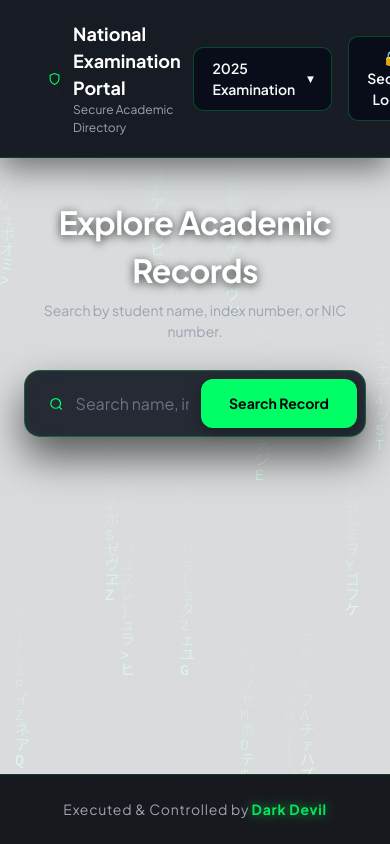
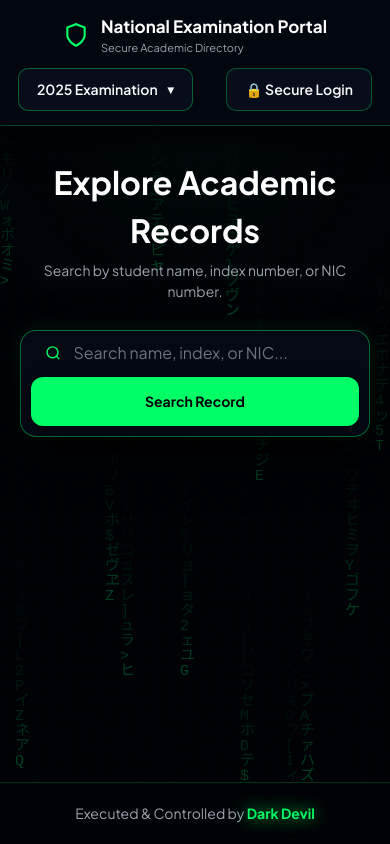
Before and after one commit to ectfgweserdt/al-result-portal, a React (Vite) app: page / in a window 390 px wide. Built offline with nearby package versions, Linux system fonts and the light colour scheme.

Commit message:
Update App.css

```diff
--- a/src/App.css
+++ b/src/App.css
@@ -1,11 +1,14 @@
 @import url('https://fonts.googleapis.com/css2?family=Plus+Jakarta+Sans:wght@400;500;600;700&display=swap');
 
-body, html {
+/* Pure OLED Deep Dark Base */
+html, body, #root {
   margin: 0;
   padding: 0;
+  width: 100%;
+  min-height: 100vh;
+  background-color: #010308 !important;
+  color: #f9fafb;
   font-family: 'Plus Jakarta Sans', sans-serif;
-  background-color: #010306;
-  color: #f9fafb;
   overflow-x: hidden;
 }
 
@@ -14,6 +17,7 @@
   position: relative;
   display: flex;
   flex-direction: column;
+  background-color: #010308;
 }
 
 .hacking-canvas {
@@ -24,7 +28,7 @@
   height: 100vh;
   pointer-events: none;
   z-index: 1;
-  opacity: 0.12;
+  opacity: 0.25;
 }
 
 .ambient-glow {
@@ -33,10 +37,10 @@
   left: 20vw;
   width: 60vw;
   height: 60vh;
-  background: radial-gradient(circle, rgba(0, 255, 102, 0.05) 0%, rgba(0, 150, 255, 0.02) 40%, transparent 70%);
+  background: radial-gradient(circle, rgba(0, 255, 102, 0.06) 0%, rgba(0, 150, 255, 0.02) 50%, transparent 75%);
   pointer-events: none;
   z-index: 1;
-  filter: blur(80px);
+  filter: blur(90px);
 }
 
 .header, .main-content, .modal-backdrop, .floating-toast, .footer-syndicate {
@@ -44,15 +48,16 @@
   z-index: 2;
 }
 
+/* Header */
 .header {
   display: flex;
   justify-content: space-between;
   align-items: center;
-  padding: 20px 48px;
-  background: rgba(3, 7, 16, 0.9);
-  backdrop-filter: blur(16px);
-  border-bottom: 1px solid rgba(0, 255, 102, 0.15);
-  box-shadow: 0 10px 30px rgba(0, 0, 0, 0.5);
+  padding: 16px 32px;
+  background: rgba(3, 7, 16, 0.95);
+  backdrop-filter: blur(20px);
+  border-bottom: 1px solid rgba(0, 255, 102, 0.25);
+  box-shadow: 0 10px 30px rgba(0, 0, 0, 0.9);
 }
 
 .logo-area {
@@ -67,47 +72,42 @@
 
 .logo-area h2 {
   margin: 0;
-  font-size: 18px;
+  font-size: 17px;
   font-weight: 700;
   color: #fff;
 }
 
 .logo-area p {
   margin: 0;
-  font-size: 12px;
+  font-size: 11px;
   color: #9ca3af;
 }
 
 .nav-controls {
   display: flex;
-  gap: 16px;
+  gap: 14px;
   align-items: center;
 }
 
-/* Custom Animated Dropdown with perfect hit padding */
+/* Dropdown Menu Fix */
 .custom-dropdown {
   position: relative;
   user-select: none;
+  z-index: 100;
 }
 
 .dropdown-selected {
   padding: 10px 18px;
   border-radius: 10px;
-  border: 1px solid rgba(0, 255, 102, 0.25);
-  background: rgba(8, 13, 26, 0.9);
+  border: 1px solid rgba(0, 255, 102, 0.35);
+  background: rgba(8, 14, 28, 0.95);
   color: #f9fafb;
   font-weight: 600;
   font-size: 14px;
   cursor: pointer;
   display: flex;
   align-items: center;
-  gap: 12px;
-  transition: all 0.2s ease;
-}
-
-.dropdown-selected:hover {
-  border-color: #00ff66;
-  box-shadow: 0 0 12px rgba(0, 255, 102, 0.2);
+  gap: 10px;
 }
 
 .arrow {
@@ -121,76 +121,69 @@
 
 .dropdown-menu {
   position: absolute;
-  top: calc(100% + 8px);
+  top: calc(100% + 6px);
   left: 0;
   width: 100%;
-  background: rgba(4, 8, 18, 0.98);
-  border: 1px solid rgba(0, 255, 102, 0.3);
-  border-radius: 10px;
+  min-width: 180px;
+  background: rgba(4, 8, 20, 0.98);
+  border: 1px solid rgba(0, 255, 102, 0.5);
+  border-radius: 12px;
+  box-shadow: 0 20px 40px rgba(0, 0, 0, 0.95), 0 0 15px rgba(0, 255, 102, 0.2);
+  backdrop-filter: blur(20px);
+  z-index: 999;
+  display: flex;
+  flex-direction: column;
   overflow: hidden;
-  box-shadow: 0 20px 40px rgba(0, 0, 0, 0.8);
-  backdrop-filter: blur(16px);
-  opacity: 0;
-  transform: translateY(-10px);
-  pointer-events: none;
-  transition: all 0.2s ease;
 }
 
-.dropdown-menu.show {
-  opacity: 1;
-  transform: translateY(0);
+.dropdown-item {
+  width: 100%;
+  padding: 14px 18px;
+  font-size: 14px;
+  font-weight: 600;
+  color: #cbd5e1;
+  background: transparent;
+  border: none;
+  text-align: left;
+  cursor: pointer;
   pointer-events: auto;
+  transition: all 0.15s ease;
 }
 
-.dropdown-menu div {
-  padding: 12px 16px;
-  font-size: 14px;
-  font-weight: 500;
-  color: #cbd5e1;
-  cursor: pointer;
-  transition: background 0.15s, color 0.15s;
-}
-
-.dropdown-menu div:hover {
+.dropdown-item:hover, .dropdown-item:active {
   background: rgba(0, 255, 102, 0.2);
   color: #00ff66;
 }
 
-/* Tactile Button */
+/* Buttons */
 .tactile-btn {
   padding: 10px 20px;
   border-radius: 10px;
-  border: 1px solid rgba(0, 255, 102, 0.4);
-  background: linear-gradient(135deg, rgba(0, 255, 102, 0.2), rgba(0, 255, 102, 0.05));
+  border: 1px solid rgba(0, 255, 102, 0.5);
+  background: linear-gradient(135deg, rgba(0, 255, 102, 0.25), rgba(0, 255, 102, 0.08));
   color: #00ff66;
-  font-weight: 600;
+  font-weight: 700;
   font-size: 14px;
   cursor: pointer;
   transition: all 0.15s ease;
-  box-shadow: 0 4px 15px rgba(0, 0, 0, 0.3);
+  box-shadow: 0 4px 15px rgba(0, 0, 0, 0.5);
 }
 
 .tactile-btn:hover {
-  background: linear-gradient(135deg, rgba(0, 255, 102, 0.3), rgba(0, 255, 102, 0.1));
+  background: linear-gradient(135deg, rgba(0, 255, 102, 0.35), rgba(0, 255, 102, 0.15));
   border-color: #00ff66;
-  transform: translateY(-1px);
-  box-shadow: 0 6px 20px rgba(0, 255, 102, 0.25);
-}
-
-.tactile-btn:active {
-  transform: scale(0.97);
+  box-shadow: 0 0 20px rgba(0, 255, 102, 0.3);
 }
 
 .admin-toggle-btn {
   padding: 10px 18px;
   border-radius: 10px;
-  border: 1px solid rgba(0, 255, 102, 0.25);
-  background: rgba(8, 13, 26, 0.9);
+  border: 1px solid rgba(0, 255, 102, 0.3);
+  background: rgba(8, 14, 28, 0.95);
   color: #f9fafb;
   font-weight: 600;
   font-size: 14px;
   cursor: pointer;
-  transition: all 0.2s ease;
 }
 
 .admin-toggle-btn.active {
@@ -200,10 +193,11 @@
   box-shadow: 0 0 15px rgba(0, 255, 102, 0.3);
 }
 
+/* Main Layout */
 .main-content {
   max-width: 1200px;
-  margin: 40px auto;
-  padding: 0 24px;
+  margin: 32px auto;
+  padding: 0 20px;
   text-align: center;
   flex: 1;
   width: 100%;
@@ -213,10 +207,8 @@
 .hero-section h1 {
   font-size: 32px;
   font-weight: 700;
-  letter-spacing: -0.02em;
   margin-bottom: 6px;
   color: #ffffff;
-  text-shadow: 0 2px 10px rgba(0, 0, 0, 0.8);
 }
 
 .hero-section p {
@@ -224,24 +216,25 @@
   font-size: 14px;
 }
 
+/* Search Box Sharp Container */
 .search-box-container {
   display: flex;
   gap: 12px;
   max-width: 700px;
   margin: 28px auto 0 auto;
-  background: rgba(6, 11, 24, 0.85);
+  background: rgba(5, 10, 22, 0.95);
   padding: 8px;
   border-radius: 16px;
-  border: 1px solid rgba(0, 255, 102, 0.25);
-  backdrop-filter: blur(16px);
-  box-shadow: 0 20px 40px rgba(0, 0, 0, 0.6), inset 0 0 15px rgba(0, 255, 102, 0.03);
+  border: 1px solid rgba(0, 255, 102, 0.4);
+  backdrop-filter: blur(20px);
+  box-shadow: 0 20px 50px rgba(0, 0, 0, 0.9), 0 0 20px rgba(0, 255, 102, 0.1);
 }
 
 .search-input-wrapper {
   flex: 1;
   display: flex;
   align-items: center;
-  padding-left: 16px;
+  padding-left: 14px;
   gap: 12px;
 }
 
@@ -261,52 +254,39 @@
 .search-btn {
   padding: 14px 28px;
   background: #00ff66;
-  color: #010306;
+  color: #010308;
   border: none;
   border-radius: 12px;
   font-weight: 700;
   cursor: pointer;
-  transition: all 0.15s ease;
 }
 
-.search-btn:hover {
-  background: #00cc52;
-}
-
-/* Floating Toast Notification */
+/* Toast */
 .floating-toast {
   position: fixed;
   top: 30px;
   left: 50%;
   transform: translateX(-50%);
-  background: rgba(6, 11, 24, 0.98);
+  background: rgba(5, 10, 22, 0.98);
   border: 1px solid #00ff66;
   color: #00ff66;
   padding: 12px 24px;
   border-radius: 12px;
   font-weight: 600;
   font-size: 14px;
-  box-shadow: 0 15px 30px rgba(0, 0, 0, 0.8);
+  box-shadow: 0 15px 40px rgba(0, 0, 0, 0.9);
   z-index: 200;
-  animation: fadeInOut 3.5s ease;
 }
 
-@keyframes fadeInOut {
-  0% { opacity: 0; transform: translate(-50%, -20px); }
-  15% { opacity: 1; transform: translate(-50%, 0); }
-  85% { opacity: 1; transform: translate(-50%, 0); }
-  100% { opacity: 0; transform: translate(-50%, -20px); }
-}
-
-/* Modal Backdrop */
+/* Modal */
 .modal-backdrop {
   position: fixed;
   top: 0;
   left: 0;
   width: 100vw;
   height: 100vh;
-  background: rgba(1, 3, 6, 0.85);
-  backdrop-filter: blur(12px);
+  background: rgba(1, 3, 8, 0.9);
+  backdrop-filter: blur(14px);
   display: flex;
   align-items: center;
   justify-content: center;
@@ -314,13 +294,13 @@
 }
 
 .login-modal {
-  width: 100%;
+  width: 90%;
   max-width: 400px;
-  background: rgba(6, 11, 24, 0.98);
-  border: 1px solid rgba(0, 255, 102, 0.4);
+  background: rgba(5, 10, 22, 0.98);
+  border: 1px solid rgba(0, 255, 102, 0.5);
   border-radius: 20px;
-  padding: 32px;
-  box-shadow: 0 25px 50px rgba(0, 0, 0, 0.9), 0 0 25px rgba(0, 255, 102, 0.1);
+  padding: 28px;
+  box-shadow: 0 25px 60px rgba(0, 0, 0, 0.95), 0 0 25px rgba(0, 255, 102, 0.15);
   box-sizing: border-box;
 }
 
@@ -328,12 +308,11 @@
   display: flex;
   justify-content: space-between;
   align-items: center;
-  margin-bottom: 12px;
 }
 
 .modal-header h3 {
   margin: 0;
-  font-size: 20px;
+  font-size: 18px;
   color: #fff;
 }
 
@@ -348,7 +327,7 @@
 .modal-desc {
   color: #9ca3af;
   font-size: 13px;
-  margin-bottom: 24px;
+  margin-bottom: 20px;
 }
 
 .login-form {
@@ -360,8 +339,8 @@
 .login-form input {
   padding: 14px;
   border-radius: 10px;
-  border: 1px solid rgba(0, 255, 102, 0.2);
-  background: rgba(1, 3, 6, 0.8);
+  border: 1px solid rgba(0, 255, 102, 0.3);
+  background: rgba(1, 3, 8, 0.9);
   color: #fff;
   font-size: 15px;
   outline: none;
@@ -369,151 +348,104 @@
 
 .login-form input:focus {
   border-color: #00ff66;
-  box-shadow: 0 0 10px rgba(0, 255, 102, 0.2);
+  box-shadow: 0 0 10px rgba(0, 255, 102, 0.3);
 }
 
-.error-text {
-  color: #ef4444;
-  font-size: 13px;
-  margin: 0;
-}
+.error-text { color: #ef4444; font-size: 13px; margin: 0; }
+.success-text { color: #00ff66; font-size: 13px; margin: 0; }
 
-.success-text {
-  color: #00ff66;
-  font-size: 13px;
-  margin: 0;
-}
-
-/* Split-Screen Master-Detail Layout */
+/* Split Screen Layout & Responsive Grid */
 .split-screen-container {
   display: grid;
-  grid-template-columns: 380px 1fr;
+  grid-template-columns: 360px 1fr;
   gap: 24px;
-  margin-top: 36px;
+  margin-top: 32px;
   text-align: left;
   align-items: start;
 }
 
 .left-student-list {
-  background: rgba(6, 11, 24, 0.85);
-  border: 1px solid rgba(0, 255, 102, 0.2);
-  border-radius: 16px;
-  max-height: 650px;
+  background: rgba(5, 10, 22, 0.95);
+  border: 1px solid rgba(0, 255, 102, 0.35);
+  border-radius: 18px;
+  max-height: 600px;
   overflow-y: auto;
   padding: 12px;
-  backdrop-filter: blur(16px);
-  box-shadow: 0 20px 40px rgba(0, 0, 0, 0.5);
-}
-
-.left-student-list::-webkit-scrollbar {
-  width: 6px;
-}
-.left-student-list::-webkit-scrollbar-thumb {
-  background: rgba(0, 255, 102, 0.3);
-  border-radius: 4px;
+  backdrop-filter: blur(20px);
+  box-shadow: 0 20px 50px rgba(0, 0, 0, 0.9);
 }
 
 .list-header {
-  font-size: 13px;
+  font-size: 12px;
   font-weight: 700;
   text-transform: uppercase;
-  letter-spacing: 0.05em;
   color: #9ca3af;
-  padding: 10px 12px;
-  border-bottom: 1px solid rgba(255, 255, 255, 0.06);
+  padding: 8px 12px;
+  border-bottom: 1px solid rgba(255, 255, 255, 0.08);
   margin-bottom: 8px;
 }
 
 .student-list-item {
-  padding: 14px 16px;
+  padding: 14px;
   border-radius: 12px;
   cursor: pointer;
-  transition: all 0.2s ease;
-  border: 1px solid rgba(255, 255, 255, 0.04);
+  border: 1px solid rgba(255, 255, 255, 0.05);
   margin-bottom: 6px;
-  background: rgba(1, 3, 6, 0.5);
+  background: rgba(1, 3, 8, 0.7);
 }
 
 .student-list-item:hover {
-  background: rgba(0, 255, 102, 0.08);
-  border-color: rgba(0, 255, 102, 0.3);
+  background: rgba(0, 255, 102, 0.1);
+  border-color: rgba(0, 255, 102, 0.4);
 }
 
 .student-list-item.active {
-  background: rgba(0, 255, 102, 0.15);
+  background: rgba(0, 255, 102, 0.18);
   border-color: #00ff66;
-  box-shadow: 0 0 15px rgba(0, 255, 102, 0.15);
+  box-shadow: 0 0 15px rgba(0, 255, 102, 0.2);
 }
 
-.student-list-item.hidden-item {
-  opacity: 0.6;
-}
+.student-list-item.hidden-item { opacity: 0.6; }
+.hidden-tag { color: #ef4444; font-size: 11px; font-weight: 700; margin-left: 6px; }
 
-.hidden-tag {
-  color: #ef4444;
-  font-size: 11px;
-  font-weight: 700;
-  margin-left: 6px;
-}
-
-.student-list-item h4 {
-  margin: 0 0 6px 0;
-  font-size: 14px;
-  color: #fff;
-}
-
-.item-sub {
-  display: flex;
-  justify-content: space-between;
-  font-size: 12px;
-  color: #9ca3af;
-}
-
-.stream-tag {
-  color: #00ff66;
-  font-weight: 600;
-}
+.student-list-item h4 { margin: 0 0 6px 0; font-size: 14px; color: #fff; }
+.item-sub { display: flex; justify-content: space-between; font-size: 12px; color: #9ca3af; }
+.stream-tag { color: #00ff66; font-weight: 600; }
 
 .right-student-detail {
   position: sticky;
-  top: 30px;
+  top: 24px;
 }
 
 .loading-state, .no-results-card, .select-prompt {
   padding: 40px;
   text-align: center;
-  background: rgba(6, 11, 24, 0.85);
-  border-radius: 16px;
-  border: 1px solid rgba(0, 255, 102, 0.2);
+  background: rgba(5, 10, 22, 0.95);
+  border-radius: 18px;
+  border: 1px solid rgba(0, 255, 102, 0.35);
   color: #9ca3af;
   font-weight: 500;
-  grid-column: span 2;
-  box-shadow: 0 20px 40px rgba(0, 0, 0, 0.5);
 }
 
 .result-card {
-  background: rgba(6, 11, 24, 0.92);
-  border: 1px solid rgba(0, 255, 102, 0.3);
+  background: rgba(5, 10, 22, 0.96);
+  border: 1px solid rgba(0, 255, 102, 0.4);
   border-radius: 20px;
-  padding: 32px;
-  backdrop-filter: blur(16px);
-  box-shadow: 0 25px 50px rgba(0, 0, 0, 0.7), inset 0 0 20px rgba(0, 255, 102, 0.03);
+  padding: 28px;
+  backdrop-filter: blur(20px);
+  box-shadow: 0 25px 60px rgba(0, 0, 0, 0.95);
 }
 
 .student-header {
   display: flex;
   justify-content: space-between;
   align-items: center;
-  border-bottom: 1px solid rgba(255, 255, 255, 0.08);
+  border-bottom: 1px solid rgba(255, 255, 255, 0.1);
   padding-bottom: 16px;
   margin-bottom: 20px;
 }
 
-.student-header h3 {
-  margin: 0;
-  font-size: 20px;
-  color: #fff;
-}
+.student-header h3 { margin: 0; font-size: 20px; color: #fff; }
 
 .index-badge {
   background: rgba(0, 255, 102, 0.15);
@@ -522,7 +454,7 @@
   border-radius: 8px;
   font-size: 13px;
   font-weight: 600;
-  border: 1px solid rgba(0, 255, 102, 0.3);
+  border: 1px solid rgba(0, 255, 102, 0.35);
 }
 
 .meta-grid {
@@ -533,83 +465,46 @@
 }
 
 .meta-item {
-  background: rgba(1, 3, 6, 0.6);
+  background: rgba(1, 3, 8, 0.8);
   padding: 12px 16px;
   border-radius: 12px;
-  border: 1px solid rgba(255, 255, 255, 0.04);
+  border: 1px solid rgba(255, 255, 255, 0.06);
   display: flex;
   flex-direction: column;
   gap: 4px;
 }
 
-.meta-item .label {
-  font-size: 12px;
-  color: #9ca3af;
-}
+.meta-item .label { font-size: 12px; color: #9ca3af; }
+.meta-item .value { font-size: 15px; font-weight: 600; color: #fff; }
 
-.meta-item .value {
-  font-size: 15px;
-  font-weight: 600;
-  color: #fff;
-}
-
-.subjects-section h4 {
-  margin: 0 0 12px 0;
-  font-size: 14px;
-  color: #cbd5e1;
-}
-
-.subjects-grid {
-  display: flex;
-  flex-direction: column;
-  gap: 8px;
-}
+.subjects-section h4 { margin: 0 0 12px 0; font-size: 14px; color: #cbd5e1; }
+.subjects-grid { display: flex; flex-direction: column; gap: 8px; }
 
 .subject-item {
   display: flex;
   justify-content: space-between;
   align-items: center;
-  background: rgba(1, 3, 6, 0.6);
+  background: rgba(1, 3, 8, 0.8);
   padding: 10px 16px;
   border-radius: 10px;
-  border: 1px solid rgba(255, 255, 255, 0.04);
+  border: 1px solid rgba(255, 255, 255, 0.06);
 }
 
-.sub-name {
-  font-size: 14px;
-  font-weight: 500;
-}
-
-.sub-grade {
-  font-weight: 700;
-  font-size: 14px;
-  color: #00ff66;
-}
+.sub-name { font-size: 14px; font-weight: 500; }
+.sub-grade { font-weight: 700; font-size: 14px; color: #00ff66; }
 
 .privileged-data-box {
   margin-top: 20px;
   padding: 16px;
   border-radius: 12px;
-  background: rgba(0, 255, 102, 0.06);
+  background: rgba(0, 255, 102, 0.08);
   border: 1px dashed rgba(0, 255, 102, 0.5);
 }
 
-.priv-header {
-  font-weight: 700;
-  color: #00ff66;
-  font-size: 13px;
-  margin-bottom: 10px;
-}
+.priv-header { font-weight: 700; color: #00ff66; font-size: 13px; margin-bottom: 10px; }
+.priv-grid p { margin: 6px 0; font-size: 14px; color: #e2e8f0; }
 
-.priv-grid p {
-  margin: 6px 0;
-  font-size: 14px;
-  color: #e2e8f0;
-}
-
-.admin-action-row {
-  margin-top: 14px;
-}
+.admin-action-row { margin-top: 14px; }
 
 .hide-toggle-btn {
   padding: 8px 16px;
@@ -618,53 +513,71 @@
   font-size: 13px;
   cursor: pointer;
   border: none;
-  transition: all 0.2s ease;
 }
 
-.hide-toggle-btn.hide {
-  background: rgba(239, 68, 68, 0.2);
-  color: #ef4444;
-  border: 1px solid rgba(239, 68, 68, 0.4);
-}
+.hide-toggle-btn.hide { background: rgba(239, 68, 68, 0.25); color: #ef4444; border: 1px solid rgba(239, 68, 68, 0.5); }
+.hide-toggle-btn.unhide { background: rgba(0, 255, 102, 0.25); color: #00ff66; border: 1px solid rgba(0, 255, 102, 0.5); }
 
-.hide-toggle-btn.hide:hover {
-  background: rgba(239, 68, 68, 0.3);
-}
-
-.hide-toggle-btn.unhide {
-  background: rgba(0, 255, 102, 0.2);
-  color: #00ff66;
-  border: 1px solid rgba(0, 255, 102, 0.4);
-}
-
-.hide-toggle-btn.unhide:hover {
-  background: rgba(0, 255, 102, 0.3);
-}
-
-/* Animated Scared Cyber Footer with "Dark Devil" */
+/* Footer */
 .footer-syndicate {
   text-align: center;
-  padding: 24px;
+  padding: 20px;
   font-size: 14px;
   color: #9ca3af;
-  border-top: 1px solid rgba(0, 255, 102, 0.15);
-  background: rgba(2, 4, 10, 0.9);
+  border-top: 1px solid rgba(0, 255, 102, 0.2);
+  background: rgba(1, 3, 8, 0.95);
   margin-top: auto;
-}
-
-.scared-footer-text span {
-  letter-spacing: 0.05em;
 }
 
 .glitch-nickname {
   color: #00ff66;
   font-weight: 800;
-  text-shadow: 0 0 8px rgba(0, 255, 102, 0.6);
+  text-shadow: 0 0 10px rgba(0, 255, 102, 0.8);
   animation: glitchPulse 2s ease-in-out infinite alternate;
 }
 
 @keyframes glitchPulse {
-  0% { opacity: 0.7; text-shadow: 0 0 4px rgba(0, 255, 102, 0.4); transform: scale(1); }
-  50% { opacity: 1; text-shadow: 0 0 14px rgba(0, 255, 102, 0.9), 0 0 25px rgba(255, 0, 0, 0.4); transform: scale(1.03); }
-  100% { opacity: 0.8; text-shadow: 0 0 6px rgba(0, 255, 102, 0.5); transform: scale(1); }
+  0% { opacity: 0.8; transform: scale(1); }
+  100% { opacity: 1; text-shadow: 0 0 18px rgba(0, 255, 102, 1); transform: scale(1.02); }
 }
+
+/* Mobile Devices Responsiveness Fix */
+@media (max-width: 868px) {
+  .header {
+    padding: 14px 18px;
+    flex-direction: column;
+    gap: 12px;
+  }
+
+  .nav-controls {
+    width: 100%;
+    justify-content: space-between;
+  }
+
+  .split-screen-container {
+    grid-template-columns: 1fr;
+    gap: 20px;
+  }
+
+  .left-student-list {
+    max-height: 280px;
+  }
+
+  .right-student-detail {
+    position: relative;
+    top: 0;
+  }
+
+  .search-box-container {
+    flex-direction: column;
+    padding: 10px;
+  }
+
+  .search-btn {
+    width: 100%;
+  }
+
+  .meta-grid {
+    grid-template-columns: 1fr;
+  }
+}
```
